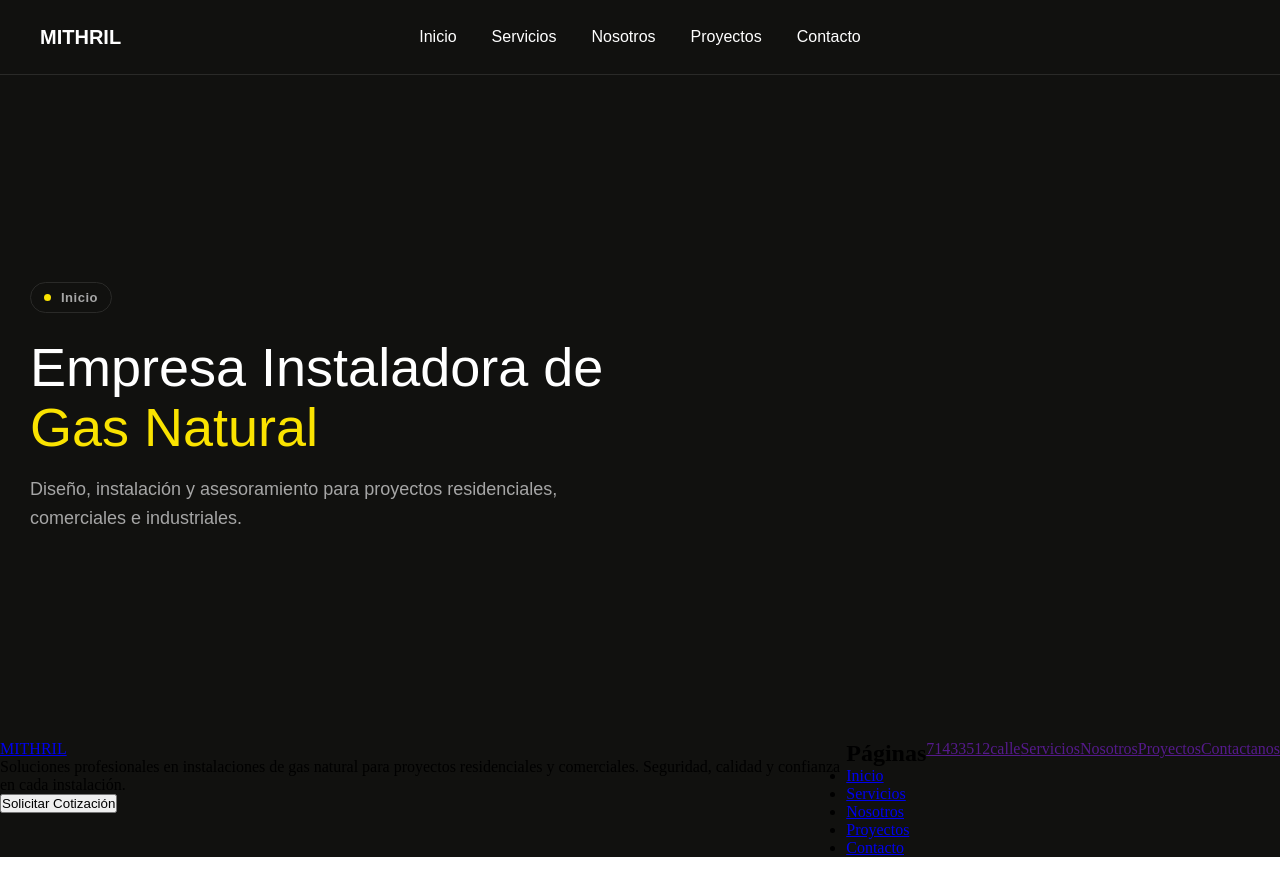
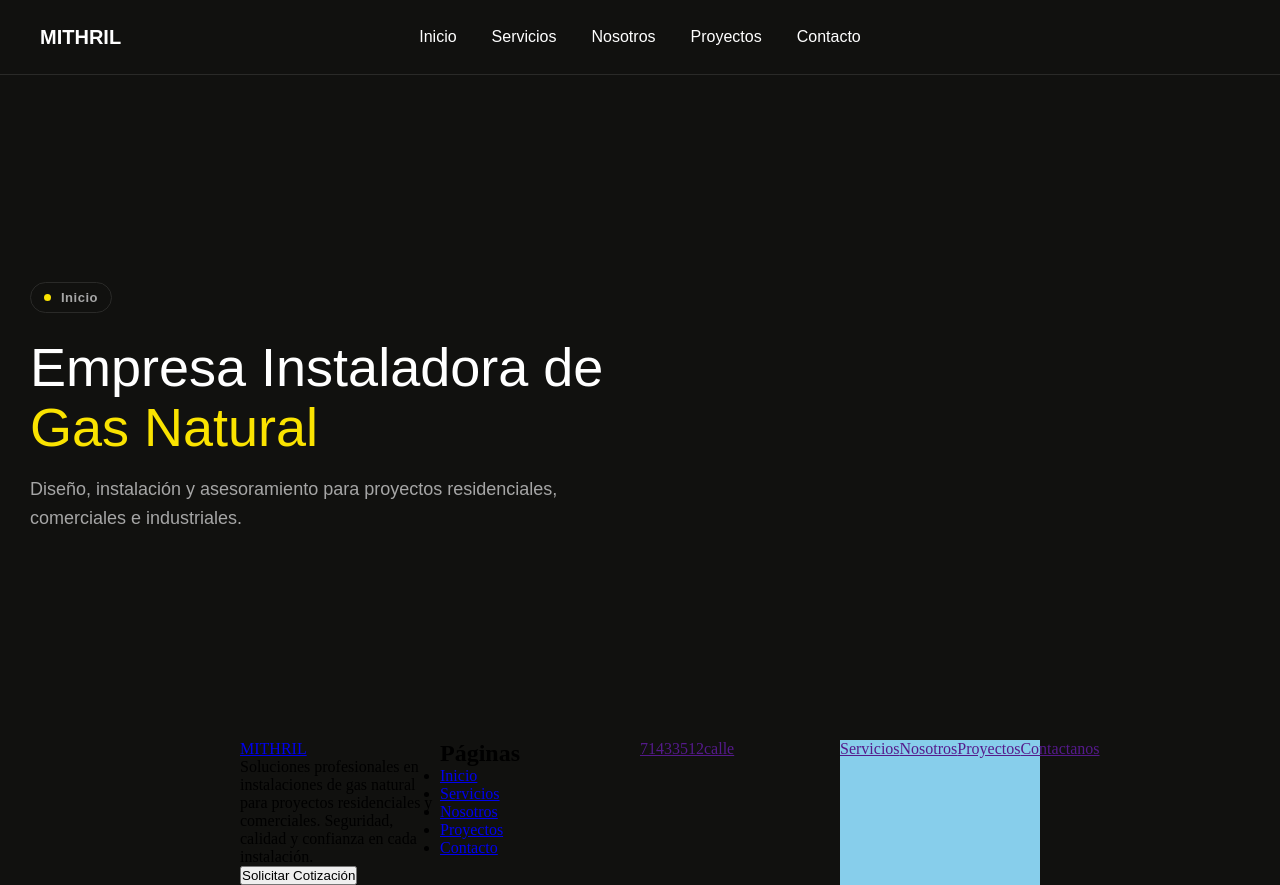
Before and after one commit to Agl-David/website-mithril, a React (Vite) app: page / in a window 1280 px wide. Before the commit the page ends 857 px from the top, so only its background shows below. Built offline with nearby package versions, Linux system fonts and the light colour scheme.

Commit message:
componente footer V1.0.3

```diff
--- a/src/components/Footer/Footer.css
+++ b/src/components/Footer/Footer.css
@@ -18,9 +18,29 @@
 
 /* footer - columna 1 */
 .footer__descripcion{
-    width: ;
+    width: 200px;
+    height: auto;
 }
 
 /* footer - columna 2 */
+.footer__pages{
+    width: 200px;
+    height: auto;
+}
+
 /* footer - columna 3 */
+.footer__columna{
+    width: 200px;
+    height: auto;
+
+}
+
 /* footer - columna 4 */
+.footer__empresa{
+    width: 200px;
+    height: auto;
+    display: flex;
+    flex-direction: column;
+    flex-wrap: nowrap;
+    background-color: skyblue;
+}
```
